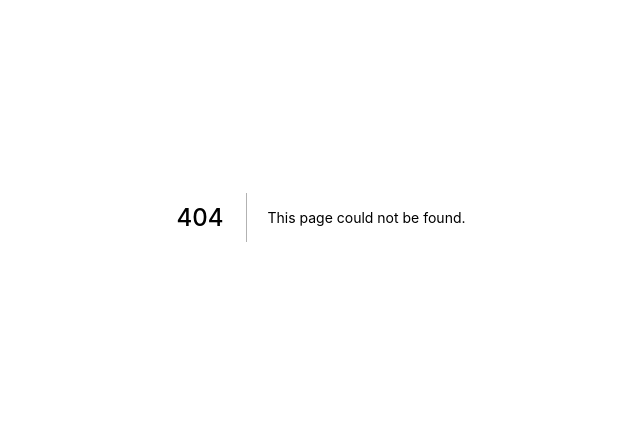
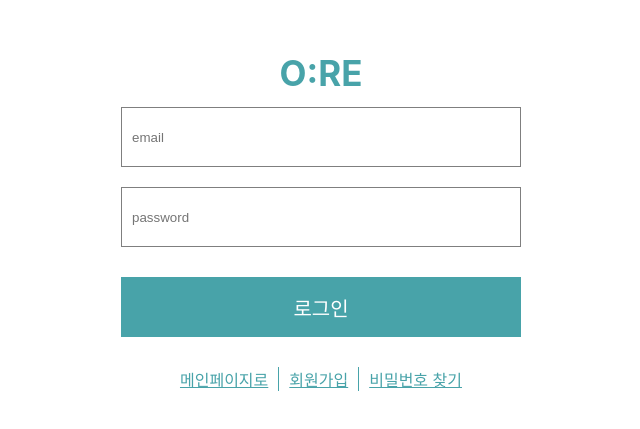
Before and after one commit to john5755/O-RE, a Next.js app in the folder client/: page /login in a window 1280 px wide. Before the commit this address had no page. Shown: the part 183-612 px from the top of the page, without its empty margins (319-959 px from the left). Built offline with nearby package versions, Linux system fonts and the light colour scheme.

Commit message:
[FEATURE] Login Form 구현 #4 S07P31A504-29

```diff
--- a/client/components/styles.ts
+++ b/client/components/styles.ts
@@ -1,4 +1,5 @@
 import styled from '@emotion/styled';
+import { ButtonHTMLAttributes, DetailedHTMLProps } from 'react';
 
 export const H1 = styled.h1`
   font-size: 35px;
@@ -23,3 +24,34 @@ export const H4 = styled.h4`
   font-weight: 500;
   line-height: 1.5;
 `;
+
+export const Input = styled.input`
+  width: ${({ width }) => width || '100%'};
+  height: ${({ height }) => height || '100%'};
+  border: solid 1px rgba(0, 0, 0, 0.5);
+  padding: 0 10px;
+  &:focus {
+    outline: none;
+    border: solid 2px;
+    border-color: var(--main-color);
+  }
+`;
+
+interface ButtonProps
+  extends DetailedHTMLProps<
+    ButtonHTMLAttributes<HTMLButtonElement>,
+    HTMLButtonElement
+  > {
+  width?: string;
+  height?: string;
+}
+
+export const Button = styled.button<ButtonProps>`
+  width: ${({ width }) => width || '100%'};
+  height: ${({ height }) => height || '100%'};
+  background: var(--main-color);
+  color: white;
+  border-color: white;
+  border-width: 0;
+  font-size: 20px;
+`;
--- /dev/null
+++ b/client/components/template/LoginTemplate.tsx
@@ -0,0 +1,105 @@
+import React from 'react';
+import styled from '@emotion/styled';
+import { H1, Input, Button } from '../styles';
+import Link from 'next/link';
+
+const LayoutContainer = styled.div`
+  display: flex;
+  align-items: center;
+  justify-content: center;
+  height: 100vh;
+`;
+
+const Container = styled.div`
+  width: 400px;
+  height: 500px;
+  box-sizing: border-box;
+  display: flex;
+  align-items: center;
+  justify-content: center;
+`;
+
+const LoginContainer = styled.div`
+  width: 100%;
+  height: 400px;
+`;
+
+const InputContainer = styled.div`
+  margin: 20px 0;
+  display: flex;
+  justify-content: center;
+  align-items: center;
+`;
+
+const TextContainer = styled.div`
+  width: 100%;
+  height: 30px;
+  margin: 30px auto;
+  text-align: center;
+`;
+
+const ButtonContainer = styled.div`
+  position: relative;
+  margin: 30px 0;
+  display: flex;
+  justify-content: center;
+  align-items: center;
+`;
+
+const CantLoginContainer = styled.ul`
+  width: 100%;
+  text-align: center;
+  padding: 0;
+`;
+
+const CantLoginOptions = styled.li`
+  display: inline-block;
+  list-style: none;
+  :first-child {
+    border-right: 1px solid var(--main-color);
+    padding-right: 10px;
+    margin-right: 10px;
+  }
+  :last-child {
+    border-left: 1px solid var(--main-color);
+    padding-left: 10px;
+    margin-left: 10px;
+  }
+  > a {
+    color: var(--main-color);
+  }
+`;
+
+export default function LoginTemplate() {
+  return (
+    <LayoutContainer>
+      <Container>
+        <LoginContainer>
+          <TextContainer>
+            <H1 style={{ color: 'var(--main-color)' }}>O:RE</H1>
+          </TextContainer>
+          <InputContainer>
+            <Input placeholder="email" type="text" height="60px"></Input>
+          </InputContainer>
+          <InputContainer>
+            <Input placeholder="password" type="password" height="60px"></Input>
+          </InputContainer>
+          <ButtonContainer>
+            <Button height="60px">로그인</Button>
+          </ButtonContainer>
+          <CantLoginContainer>
+            <CantLoginOptions>
+              <Link href="#">메인페이지로</Link>
+            </CantLoginOptions>
+            <CantLoginOptions>
+              <Link href="#">회원가입</Link>
+            </CantLoginOptions>
+            <CantLoginOptions>
+              <Link href="#">비밀번호 찾기</Link>
+            </CantLoginOptions>
+          </CantLoginContainer>
+        </LoginContainer>
+      </Container>
+    </LayoutContainer>
+  );
+}
--- /dev/null
+++ b/client/pages/login.tsx
@@ -0,0 +1,6 @@
+import React from 'react';
+import LoginTemplate from '../components/template/LoginTemplate';
+
+export default function Login() {
+  return <LoginTemplate></LoginTemplate>;
+}
```
